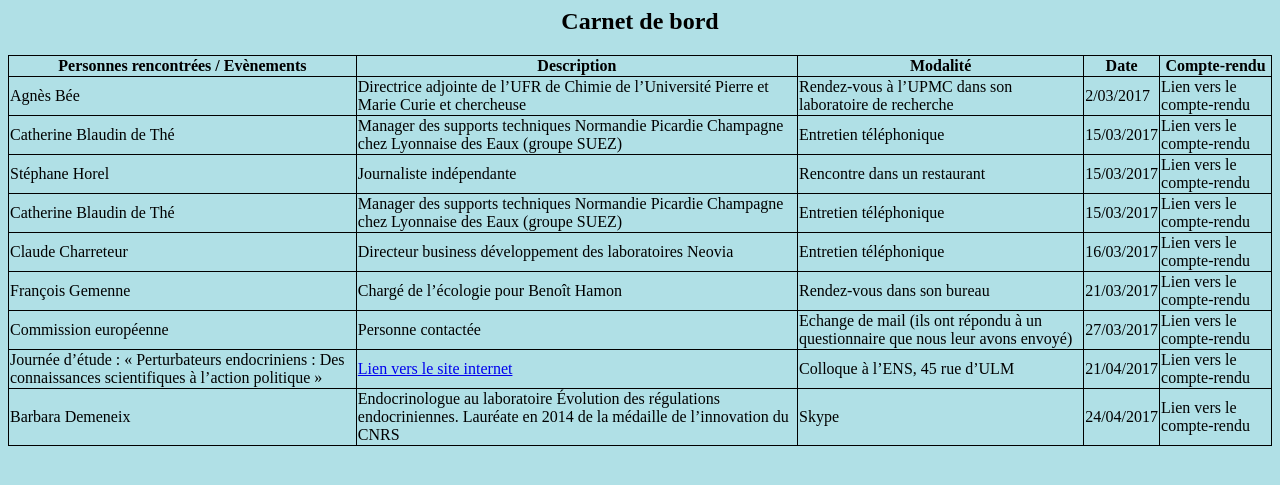
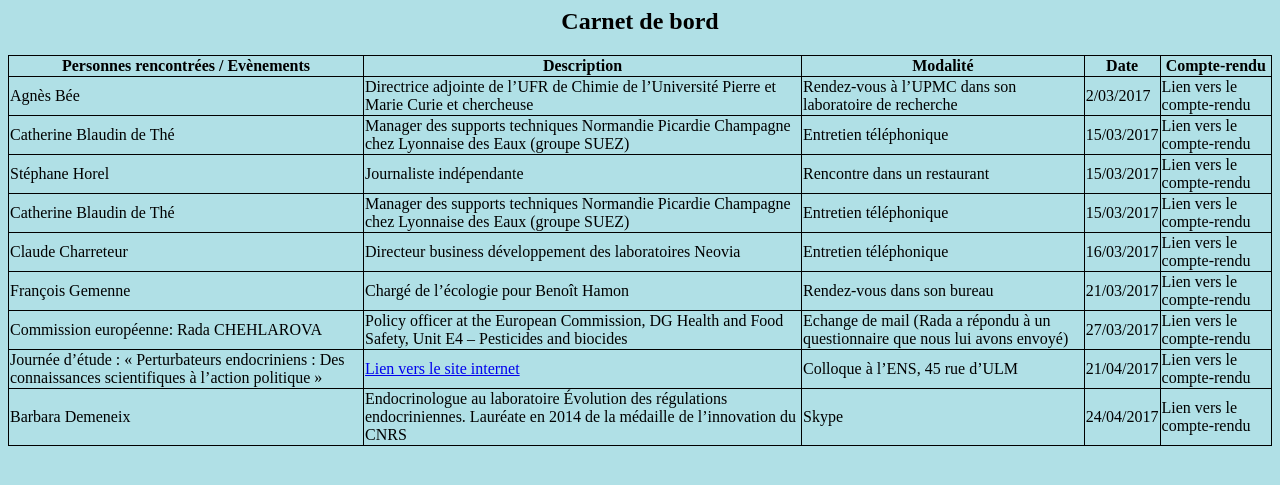
Before and after one commit to controverses/perturbateurs-endocriniens, a Jekyll site: the page annexe.md/carnetdebord.html, which Jekyll copies as it is, in a window 1280 px wide. Shown: the top 485 px of the page. Built offline with Jekyll 4.4.1, drawn with Linux system fonts in a browser that asks for light colours.

Commit message:
Update carnetdebord.html

```diff
--- a/annexe.md/carnetdebord.html
+++ b/annexe.md/carnetdebord.html
@@ -136,9 +136,9 @@ td, th
       </tr>
 
     <tr>
-       <td>Commission européenne </td>
-       <td>Personne contactée</td>
-       <td>Echange de mail (ils ont répondu à un questionnaire que nous leur avons envoyé)</td>
+       <td>Commission européenne: Rada CHEHLAROVA</td>
+       <td>Policy officer at the European Commission, DG Health and Food Safety, Unit E4 – Pesticides and biocides </td>
+       <td>Echange de mail (Rada a répondu à un questionnaire que nous lui avons envoyé)</td>
        <td>27/03/2017</td>
        <td>Lien vers le compte-rendu</td>
       </tr>
```
